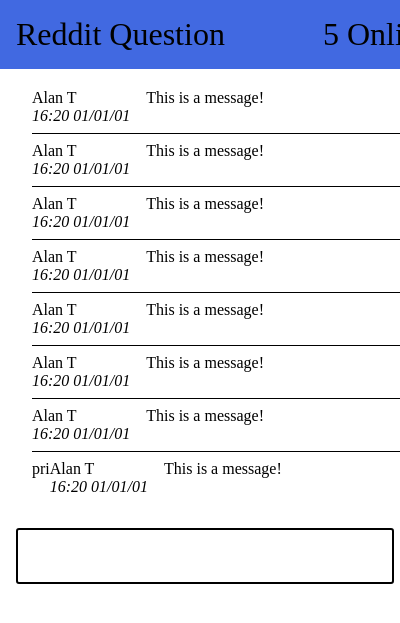
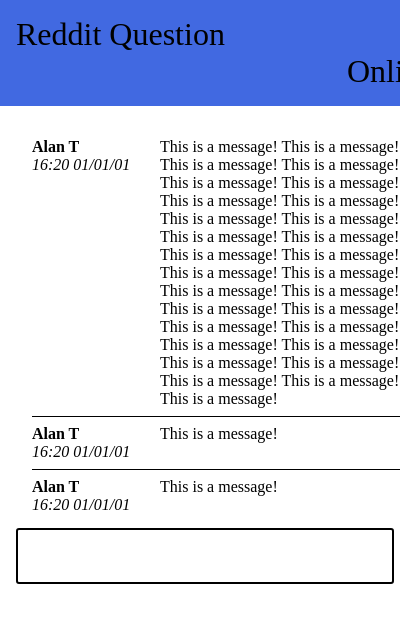
Before and after one commit to btRooke/chrome-chats, a browser extension: page frontend/popup_message_box.html in a window 400 px wide. Shown: the top 623 px of the page. Drawn offline with Linux system fonts and the light colour scheme.

Commit message:
Tab name etc

```diff
--- a/frontend/css/main.css
+++ b/frontend/css/main.css
@@ -14,18 +14,24 @@
 
 .popup .header {
     background-color: royalblue;
-    display: flex;
     align-items: center;
     padding: 1em;
 }
 
 .popup .site_name {
     font-size: 2em;
-    flex-grow: 2;
+    width: 290px;
+    white-space: nowrap;
+    overflow: hidden;
+    text-overflow: ellipsis;
+    float: left;
 }
 
 .popup .online_counter {
     font-size: 2em;
+    width: 110px;
+    float: right;
+    text-align: right;
 }
 
 /* Messages */
@@ -44,14 +50,25 @@
 
 .popup .msg_meta {
     margin-right: 1em;
+    width: 7em;
+}
+
+.popup .msg_meta .sender_name {
+    white-space: nowrap;
+    overflow: hidden;
+    text-overflow: ellipsis;
+    font-weight: bold;
 }
 
 .popup .msg_meta .time {
     font-style: italic;
+    white-space: nowrap;
+    overflow: hidden;
+    text-overflow: ellipsis;
 }
 
 .popup .content {
-    flex-grow: 2;
+    flex: 2;
 }
 
 .popup .message:not(:first-child) {
--- a/frontend/js/popup_message_box.js
+++ b/frontend/js/popup_message_box.js
@@ -15,6 +15,15 @@
                 this.sendMessage();
             }
         }
+
+        this.pageTitle = messageBoxElement.querySelector(".site_name");
+
+        chrome.tabs.query(
+            { active: true, currentWindow: true },
+            (tabs) => { console.log(tabs[0]); this.pageTitle.innerHTML = tabs[0].title }
+        );
+
+        this.
 
         this.scrollToBottom();
 
--- a/frontend/popup_message_box.html
+++ b/frontend/popup_message_box.html
@@ -121,8 +121,8 @@
         </div>
 
         <div class="message">
-          pri<div class="msg_meta">
-            <div class="sender_name">Alan T</div>
+            <div class="msg_meta">
+            <div class="sender_name">Alan "McComputer" Turing</div>
             <div class="time">16:20 01/01/01</div>
           </div>
           <div class="content">This is a message!</div>
```
Also changed, not shown: frontend/manifest.json.
